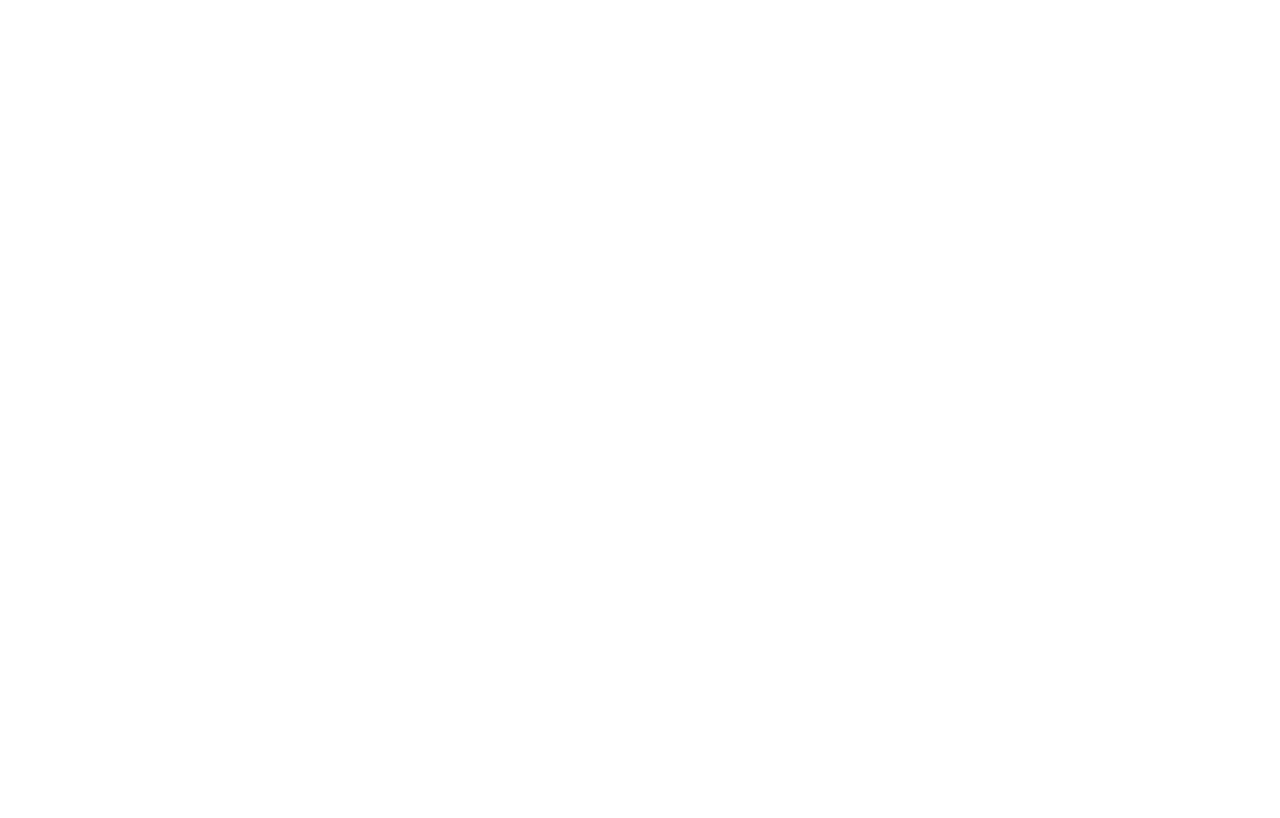
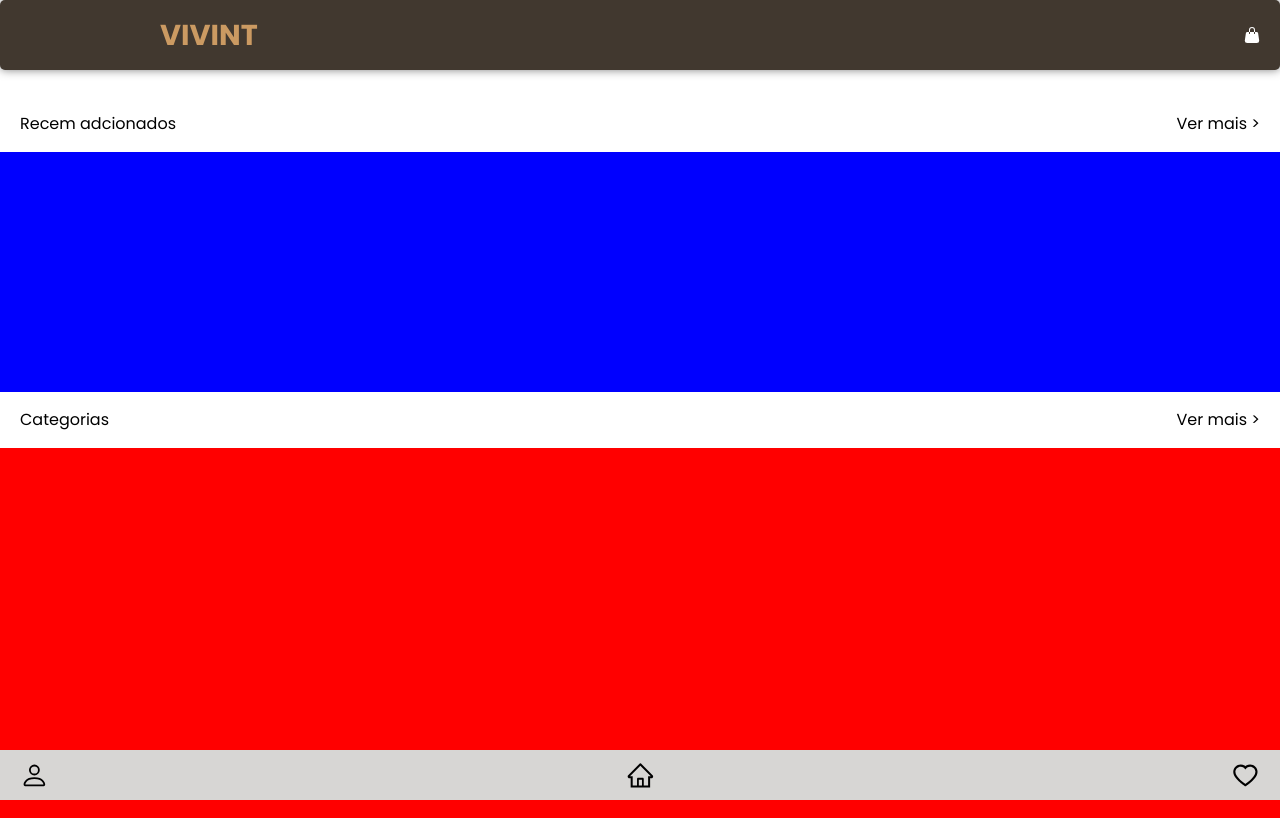
Before and after one commit to Victorlimah/VivintStore, a React (Create React App) app: page /home in a window 1280 px wide. Before the commit this address had no page. Built offline with nearby package versions, Linux system fonts and the light colour scheme.

Commit message:
primeiro modelo da rota de home

```diff
--- a/package.json
+++ b/package.json
@@ -6,6 +6,7 @@
     "axios": "^0.27.2",
     "react": "^17.0.2",
     "react-dom": "^17.0.2",
+    "react-icons": "^4.3.1",
     "react-loader-spinner": "^6.0.0-0",
     "react-router-dom": "^6.3.0",
     "react-scripts": "^4.0.3",
--- /dev/null
+++ b/src/components/Bottom/index.jsx
@@ -0,0 +1,17 @@
+import * as S from "./styles";
+import { AiOutlineHome } from 'react-icons/ai';
+import { BsPerson } from 'react-icons/bs';
+import { AiOutlineHeart } from 'react-icons/ai';
+
+
+export default function Bottom() {
+    return (
+        <>
+            <S.Bottom>
+                <BsPerson />
+                <AiOutlineHome />
+                <AiOutlineHeart />
+            </S.Bottom>
+        </>
+    );
+}
--- /dev/null
+++ b/src/components/Bottom/styles.js
@@ -0,0 +1,14 @@
+import styled from "styled-components";
+
+export const Bottom = styled.div`
+    display: flex;
+    justify-content: space-between;
+    align-items: center;
+    position: fixed;
+    bottom: 0;
+    height: 50px;
+    width: 100vw;
+    padding: 20px;
+    background-color: #D7D6D4;
+    font-size: 1.8em;
+`
--- /dev/null
+++ b/src/components/Header/index.jsx
@@ -0,0 +1,12 @@
+import { BsHandbagFill } from 'react-icons/bs';
+import * as S from "./styles";
+
+export default function Header() {
+    return (
+        <S.Header>
+            <S.H1>VIVINT</S.H1>
+            <BsHandbagFill />
+        </S.Header>
+    );
+
+}
--- /dev/null
+++ b/src/components/Header/styles.js
@@ -0,0 +1,24 @@
+import styled from "styled-components";
+
+export const Header = styled.header`
+    display: flex;
+    align-items: center;
+    justify-content: space-between;
+    height: 70px;
+    width: 100vw;
+    padding: 20px;
+    background-color: #41382f;
+    color: #fff;
+    z-index: 1;
+    position: relative;
+    box-shadow: 0px 0px 10px rgba(0, 0, 0, 0.5);
+    border-radius: 5px;
+    margin-bottom: 1rem;
+    font-weight: bold;
+
+`
+export const H1 = styled.h1`
+    font-size: 1.8em;
+    margin-left: 140px;
+    color: #CB9A62;
+`
--- /dev/null
+++ b/src/components/Home/index.jsx
@@ -0,0 +1,23 @@
+import axios from "axios";
+import * as S from "./styles";
+import Loading from "./../Loading";
+import { useState, useContext } from "react";
+import { useNavigate } from "react-router-dom";
+import UserContext from "./../../provider/UserContext";
+
+export default function Home() {
+    return (
+        <S.Main>
+            <S.Options>
+                <p>Recem adcionados</p>
+                <p>Ver mais ></p>
+            </S.Options>
+            <S.NewProducts />
+            <S.Options>
+                <p>Categorias</p>
+                <p>Ver mais ></p>
+            </S.Options>
+            <S.Categories />
+        </S.Main>
+    );
+}
--- /dev/null
+++ b/src/components/Home/styles.js
@@ -0,0 +1,23 @@
+import styled from "styled-components";
+
+export const Main = styled.main`
+  padding-top: 10px;
+`
+export const NewProducts = styled.div`
+    display: flex;
+    background-color: blue;
+    height: 240px;
+`
+export const Categories = styled.div`
+    display: flex;
+    background-color: red;
+    height: 370px;
+    flex-direction: column;
+`
+export const Options = styled.div`
+    display: flex;
+    justify-content: space-between;
+    padding: 0 20px;
+    margin-bottom: 20px;
+    margin-top: 20px;
+`
--- a/src/components/Login/index.jsx
+++ b/src/components/Login/index.jsx
@@ -24,36 +24,38 @@
     });
   };
 
+
   const handleSubmit = async (event) => {
     event.preventDefault();
     const regexEmail = /^[\w+.]+@\w+\.\w{2,}(?:\.\w{2})?$/;
+    navigate("/home");
 
-    try {
-      setLoading(true);
-      setErrors(false);
-      if (!regexEmail.test(inputs.email)) {
-        setLoading(false);
-        setErrors(true);
-        setStatusError("Use um email válido.");
-        setInputs({
-          ...inputs,
-          password: "",
-        });
-        return;
-      }
-      const response = await axios.post(`${API_URL}/sign-in`, inputs);
-      setLoading(false);
-      setUser(response.data);
-      navigate("/home");
-    } catch (err) {
-      setLoading(false);
-      setErrors(true);
-      setInputs({
-        ...inputs,
-        password: "",
-      });
-      setStatusError(err.response.data.message);
-    }
+    // try {
+    //   setLoading(true);
+    //   setErrors(false);
+    //   if (!regexEmail.test(inputs.email)) {
+    //     setLoading(false);
+    //     setErrors(true);
+    //     setStatusError("Use um email válido.");
+    //     setInputs({
+    //       ...inputs,
+    //       password: "",
+    //     });
+    //     return;
+    //   }
+    //   const response = await axios.post(`${API_URL}/sign-in`, inputs);
+    //   setLoading(false);
+    //   setUser(response.data);
+    //   navigate("/home");
+    // } catch (err) {
+    //   setLoading(false);
+    //   setErrors(true);
+    //   setInputs({
+    //     ...inputs,
+    //     password: "",
+    //   });
+    //   setStatusError(err.response.data.message);
+    // }
   };
 
   return (
--- /dev/null
+++ b/src/pages/Home/index.jsx
@@ -0,0 +1,13 @@
+import Header from "../../components/Header"
+import Bottom from "../../components/Bottom"
+import Home from "../../components/Home"
+export default function PageHome() {
+    return (
+        <>
+            <Header />
+            <Home />
+            <Bottom />
+        </>
+
+    );
+}
--- a/src/routes/index.jsx
+++ b/src/routes/index.jsx
@@ -4,6 +4,7 @@
 import PageMain from "../pages/Main";
 import PageLogin from "../pages/Login";
 import PageRegister from "../pages/Register";
+import PageHome from "../pages/Home";
 
 export default function Router() {
   const [API_URL] = useState("https://api-vivint.herokuapp.com");
@@ -19,7 +20,7 @@
           <Route path="/" element={<PageMain />} />
           <Route path="/login" element={<PageLogin />} />
           <Route path="/register" element={<PageRegister />} />
-          <Route path="/" element={<h1>Colocar main</h1>} />
+          <Route path="/home" element={<PageHome />} />
           <Route path="/" element={<h1>Colocar carrinho</h1>} />
           <Route path="/" element={<h1>Colocar categorias</h1>} />
           <Route path="/" element={<h1>Colocar produtos</h1>} />
```
Also changed, not shown: src/components/NewProducts/index.jsx (added), src/components/NewProducts/styles.js (added), 1 other file (tests, documents, lock files or other folders).
